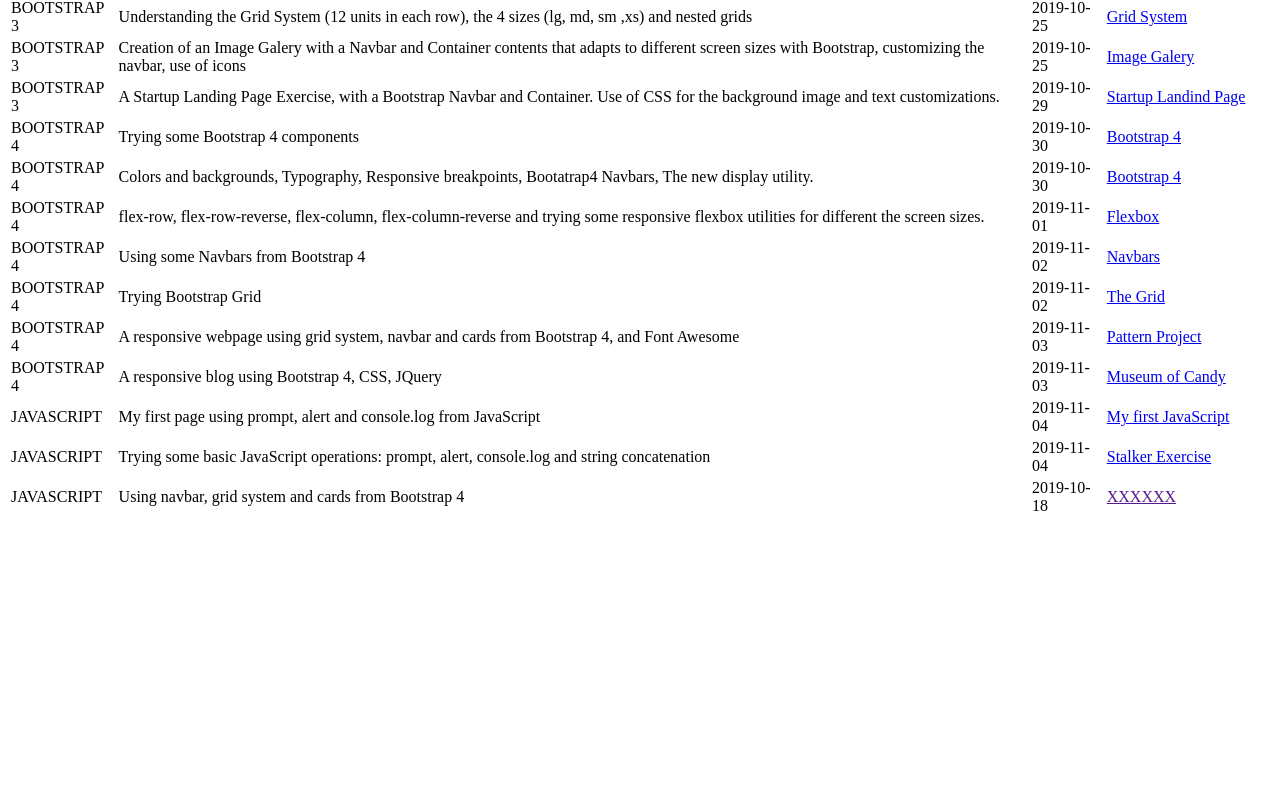
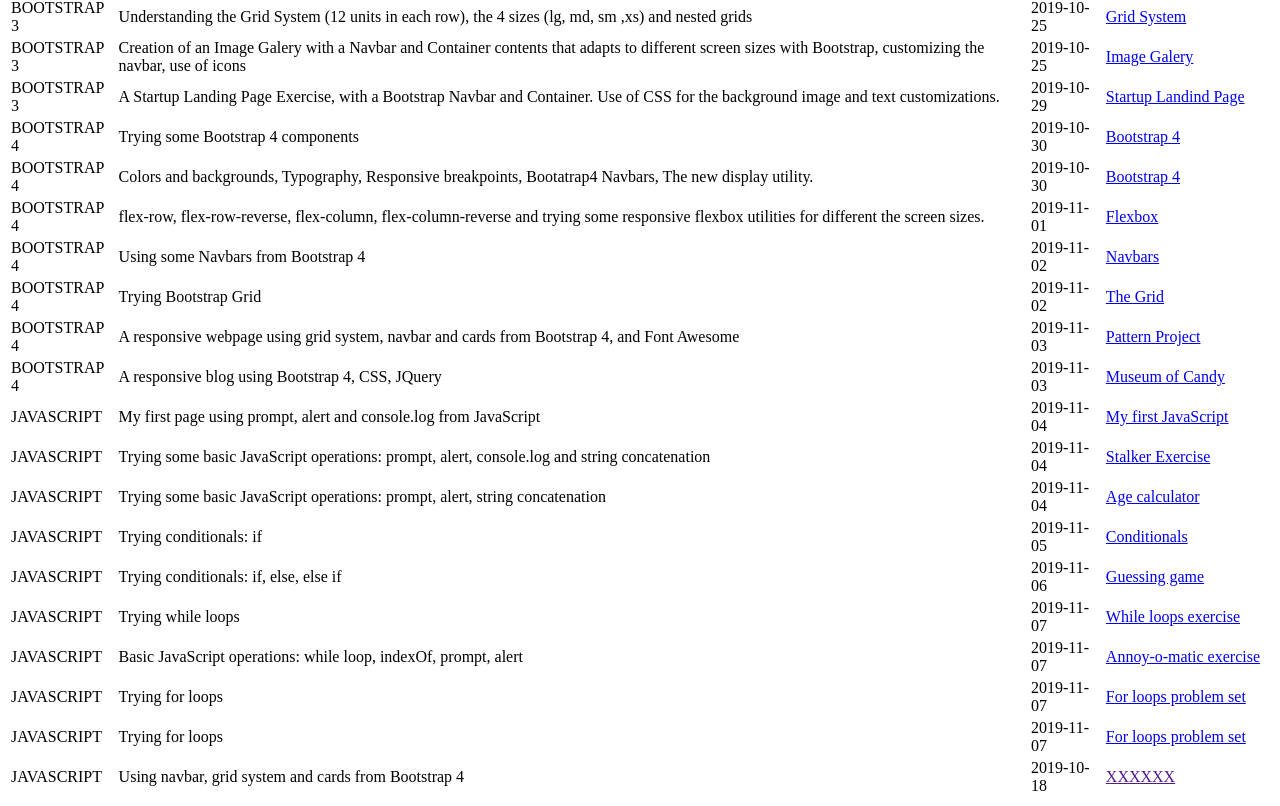
Before and after one commit to cindyokino/html-css-js-web-bootcamp, a plain HTML site: page my-activities.html in a window 1280 px wide. Shown: the part 826-1632 px from the top of the page. Before the commit the page ends 1352 px from the top, so only its background shows below. Drawn offline with Linux system fonts and the light colour scheme.

Commit message:
Add activities 35 to 38 to the my-activities table

```diff
--- a/33_script.js
+++ b/33_script.js
@@ -1,4 +1,4 @@
 var userAge = prompt("What is your age?");
 var daysAlive = userAge * 365;
 
-alert(userAge + " years is roughly " + daysAlive + "!");
+alert(userAge + " years is roughly " + daysAlive + " days alive!");
--- a/my-activities.html
+++ b/my-activities.html
@@ -213,6 +213,48 @@
             <td>2019-11-04</td>
             <td><a href="32_js-stalker-exercise.html">Stalker Exercise</a></td>
         </tr>
+        <tr>
+            <td>JAVASCRIPT</td>
+            <td>Trying some basic JavaScript operations: prompt, alert, string concatenation</td>
+            <td>2019-11-04</td>
+            <td><a href="33_age-calculator-exercise.html">Age calculator</a></td>
+        </tr>
+        <tr>
+            <td>JAVASCRIPT</td>
+            <td>Trying conditionals: if</td>
+            <td>2019-11-05</td>
+            <td><a href="34_conditionals-exercise.html">Conditionals</a></td>
+        </tr>
+        <tr>
+            <td>JAVASCRIPT</td>
+            <td>Trying conditionals: if, else, else if</td>
+            <td>2019-11-06</td>
+            <td><a href="35_guessing-game.html">Guessing game</a></td>
+        </tr>
+        <tr>
+            <td>JAVASCRIPT</td>
+            <td>Trying while loops</td>
+            <td>2019-11-07</td>
+            <td><a href="36_While Loops Problem Set.html">While loops exercise</a></td>
+        </tr>
+        <tr>
+            <td>JAVASCRIPT</td>
+            <td>Basic JavaScript operations: while loop, indexOf, prompt, alert</td>
+            <td>2019-11-07</td>
+            <td><a href="37_Annoy-O-Matic Code Along.html">Annoy-o-matic exercise</a></td>
+        </tr>
+        <tr>
+            <td>JAVASCRIPT</td>
+            <td>Trying for loops</td>
+            <td>2019-11-07</td>
+            <td><a href="38_For Loops Problem Set.html">For loops problem set</a></td>
+        </tr>
+        <tr>
+            <td>JAVASCRIPT</td>
+            <td>Trying for loops</td>
+            <td>2019-11-07</td>
+            <td><a href="38_For Loops Problem Set.html">For loops problem set</a></td>
+        </tr>
 
 
         <tr>
```
Also changed, not shown: 34_conditionals-exercise.html (+0 -1 lines), 34_script.js (+4 -4 lines).
